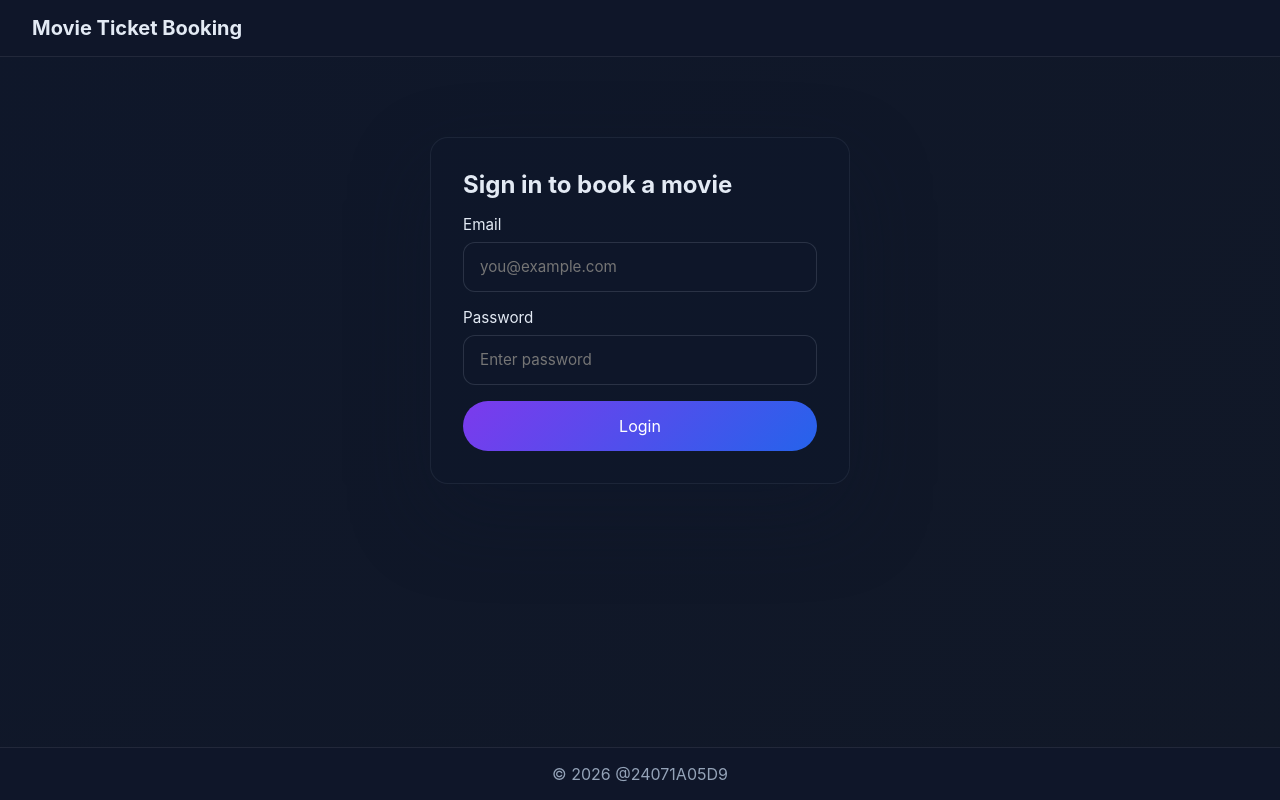
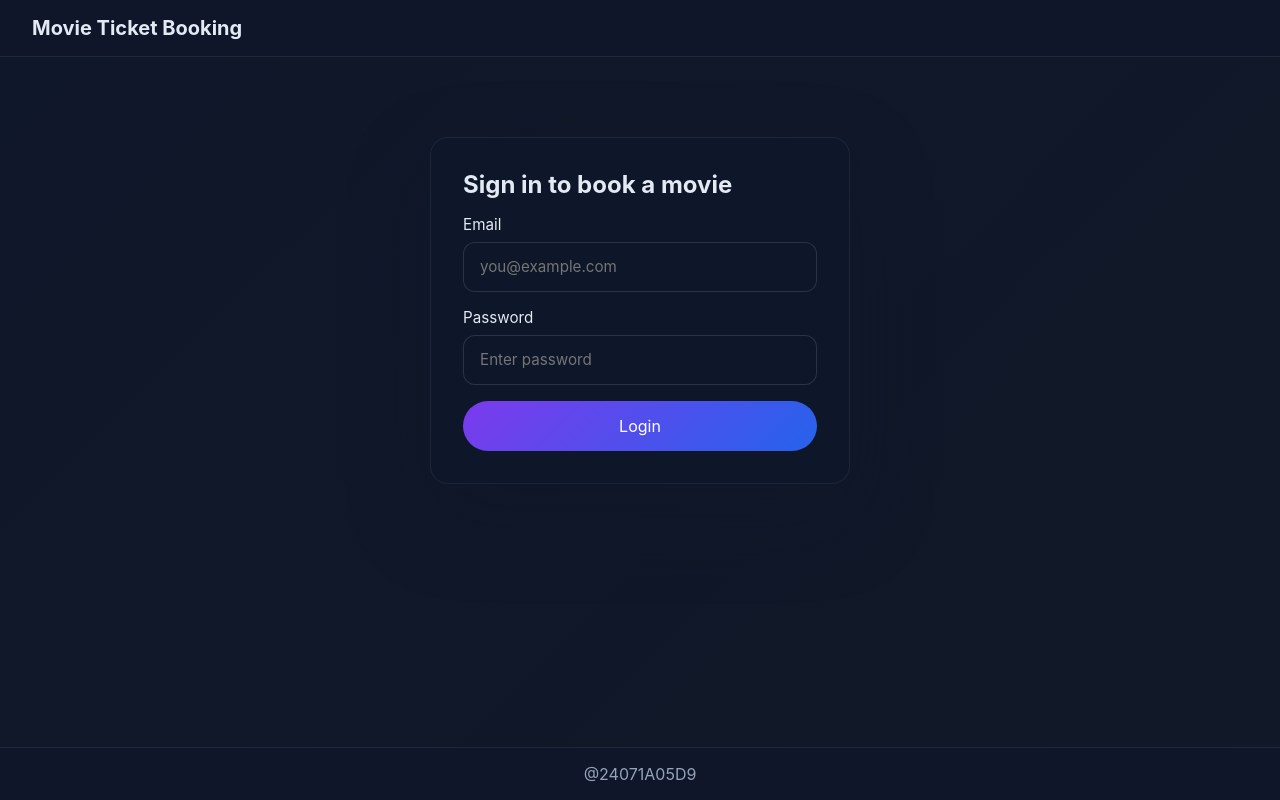
Before and after one commit to 24071a05d9-gif/WAD_INTERNAL1, a React (Vite) app: page / in a window 1280 px wide. Built offline with nearby package versions, Linux system fonts and the light colour scheme.

Commit message:
Remove © 2026 from frontend and servlet copyright

```diff
--- a/src/App.jsx
+++ b/src/App.jsx
@@ -25,7 +25,7 @@
           <Route path="*" element={<NotFound />} />
         </Routes>
       </main>
-      <footer className="app-footer">© 2026 @24071A05D9</footer>
+      <footer className="app-footer">@24071A05D9</footer>
     </div>
   );
 }
```
Also changed, not shown: 1 other file (tests, documents, lock files or other folders).
